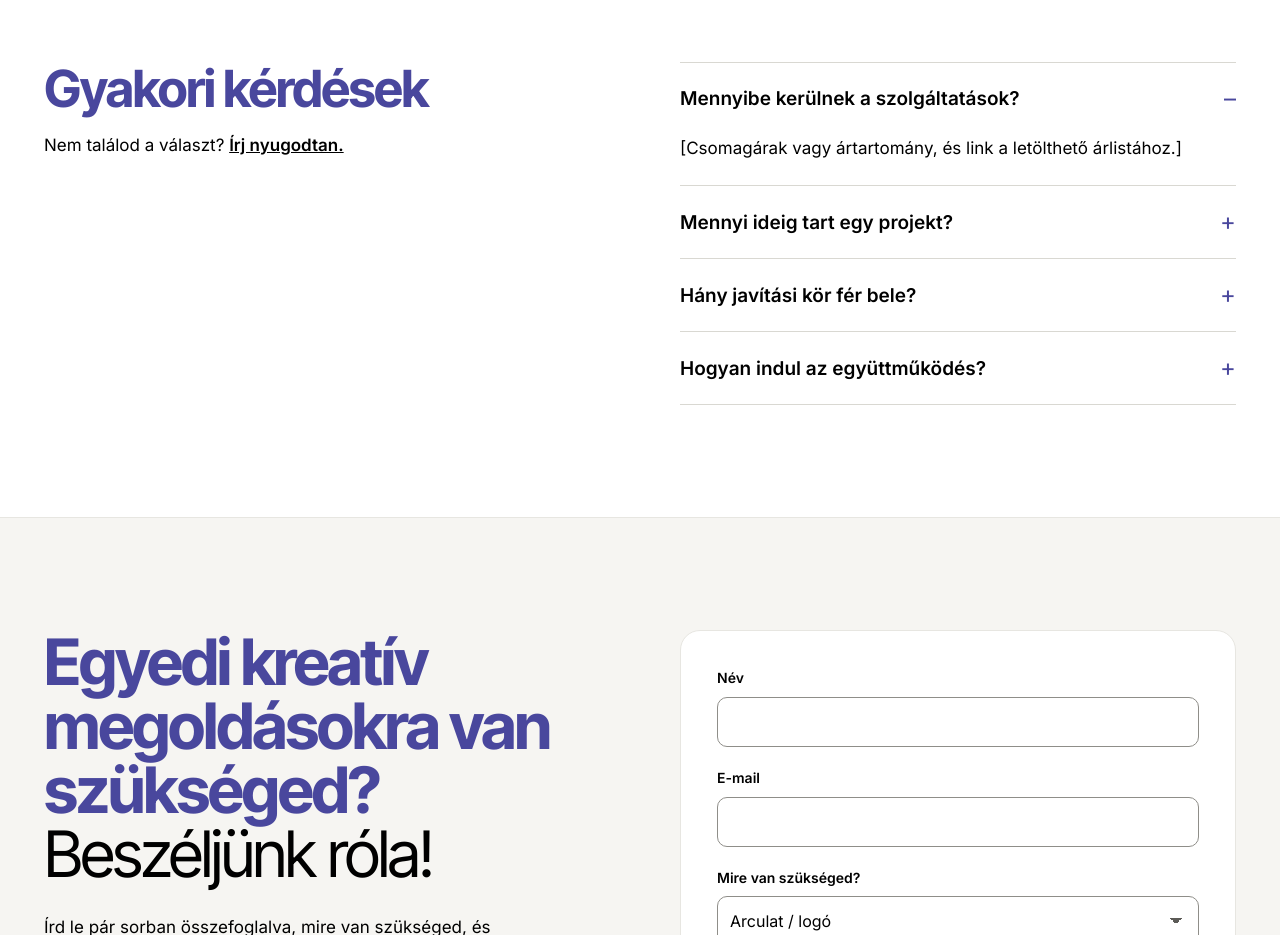
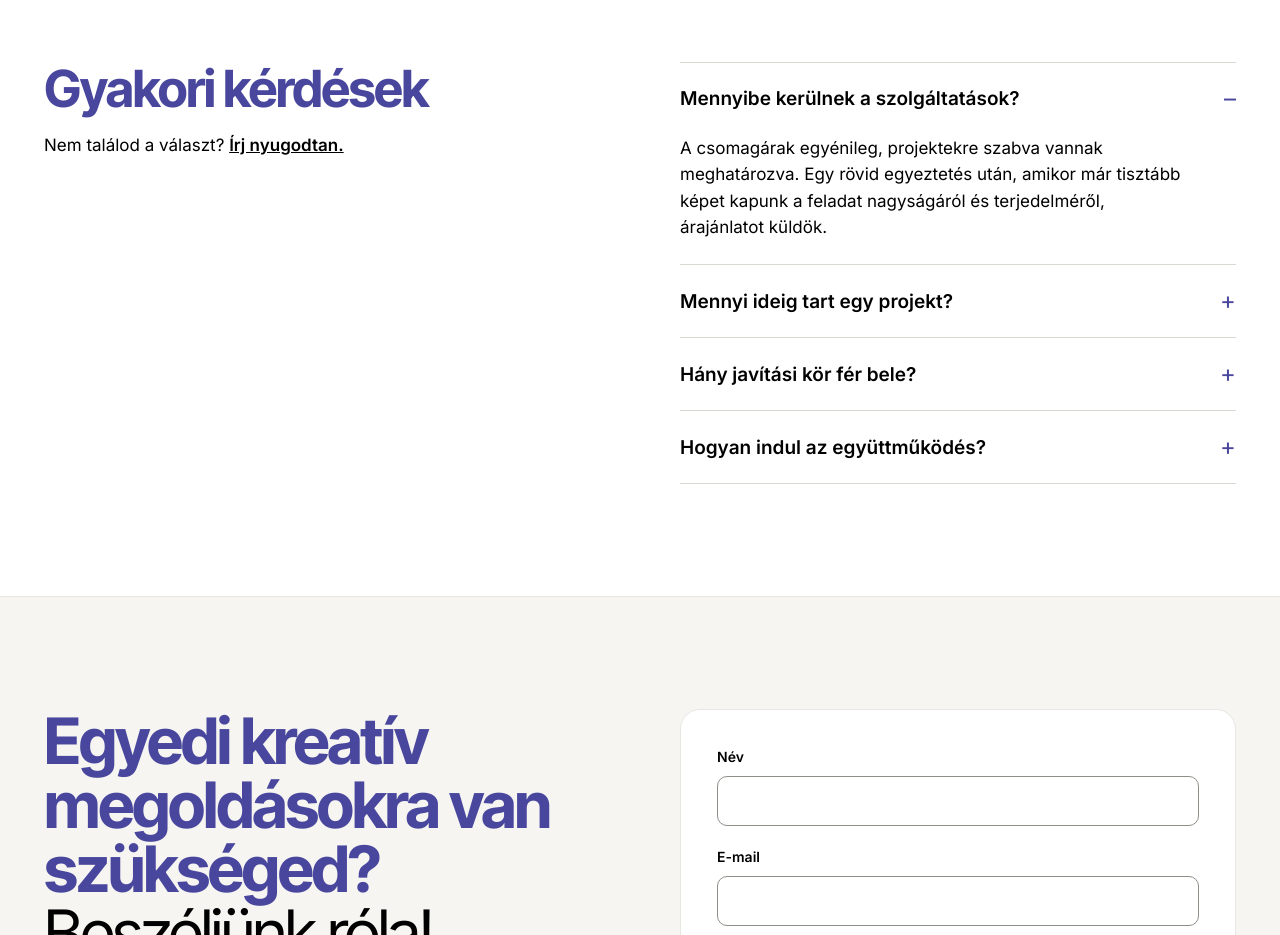
Before and after one commit to jnkrka/portfolio_site, a plain HTML site: page index.html in a window 1280 px wide. Shown: the part 4360-5295 px from the top of the page. Drawn offline with Linux system fonts and the light colour scheme.

Commit message:
FAQ answers from the updated spreadsheet
Co-Authored-By: Claude Opus 5.5 <noreply@anthropic.com>
Claude-Session: https://claude.ai/code/session_017i7wULnuQ3gcqZ3jkiZkFp

```diff
--- a/index.html
+++ b/index.html
@@ -284,9 +284,9 @@ section{scroll-margin-top:16px}
 
   /* GYIK lenyíló */
   const faq = [
-    { q: "Mennyibe kerülnek a szolgáltatások?", a: "[Csomagárak vagy ártartomány, és link a letölthető árlistához.]" },
-    { q: "Mennyi ideig tart egy projekt?", a: "[Átlagos időtartam projekttípusonként, pl. logó, arculat, weboldal.]" },
-    { q: "Hány javítási kör fér bele?", a: "[A csomagokban foglalt javítási körök száma és a további körök díjazása.]" },
+    { q: "Mennyibe kerülnek a szolgáltatások?", a: "A csomagárak egyénileg, projektekre szabva vannak meghatározva. Egy rövid egyeztetés után, amikor már tisztább képet kapunk a feladat nagyságáról és terjedelméről, árajánlatot küldök." },
+    { q: "Mennyi ideig tart egy projekt?", a: "Ez a projekt összetettségétől és a feladatok mennyiségétől függ. Minden megrendelésre külön határidőt szabunk." },
+    { q: "Hány javítási kör fér bele?", a: "A csomagárak 2 díjmentes javítási kört tartalmaznak, ezen felül órabérben határozzuk meg a további javítási körök költségét." },
     { q: "Hogyan indul az együttműködés?", a: "Egy rövid online konzultáció keretein belül megbeszéljük az elképzeléseidet, és javaslatot teszek a következő lépésekre." }
   ];
   let open = 0;
```
